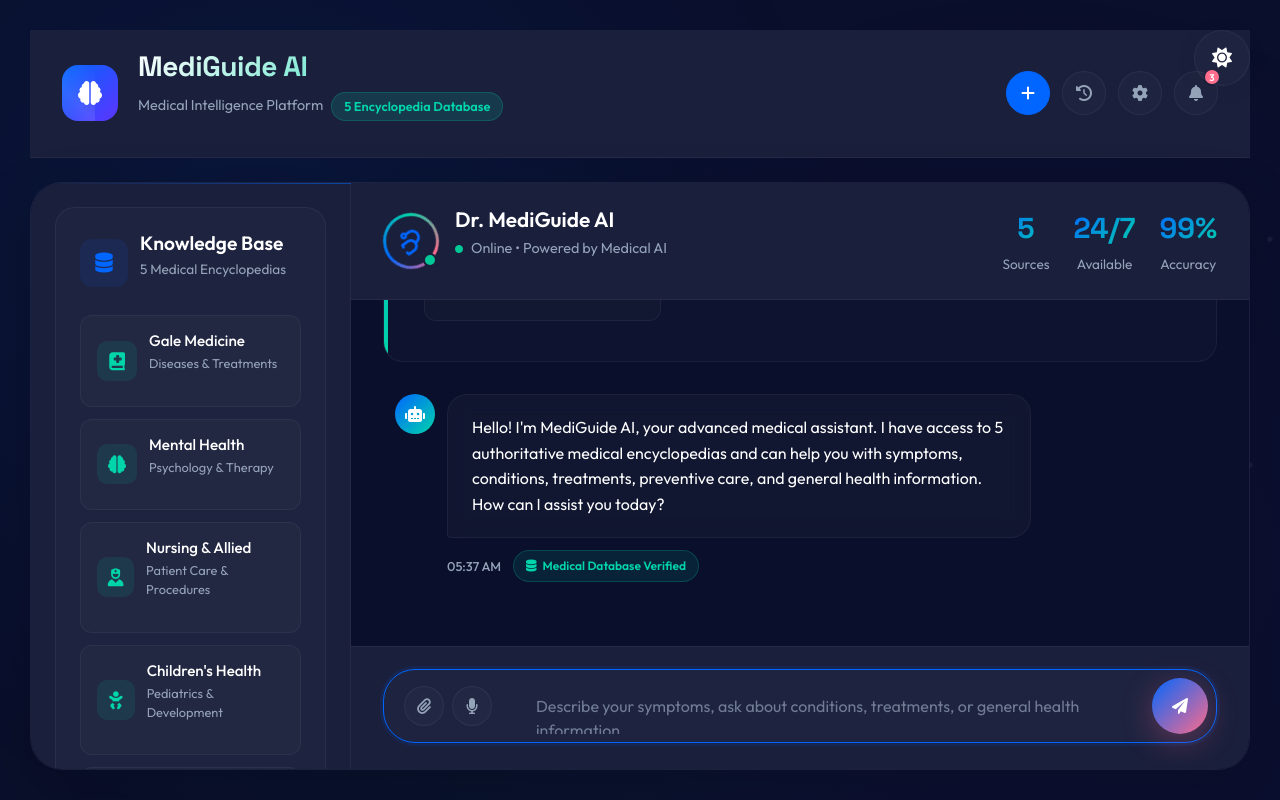
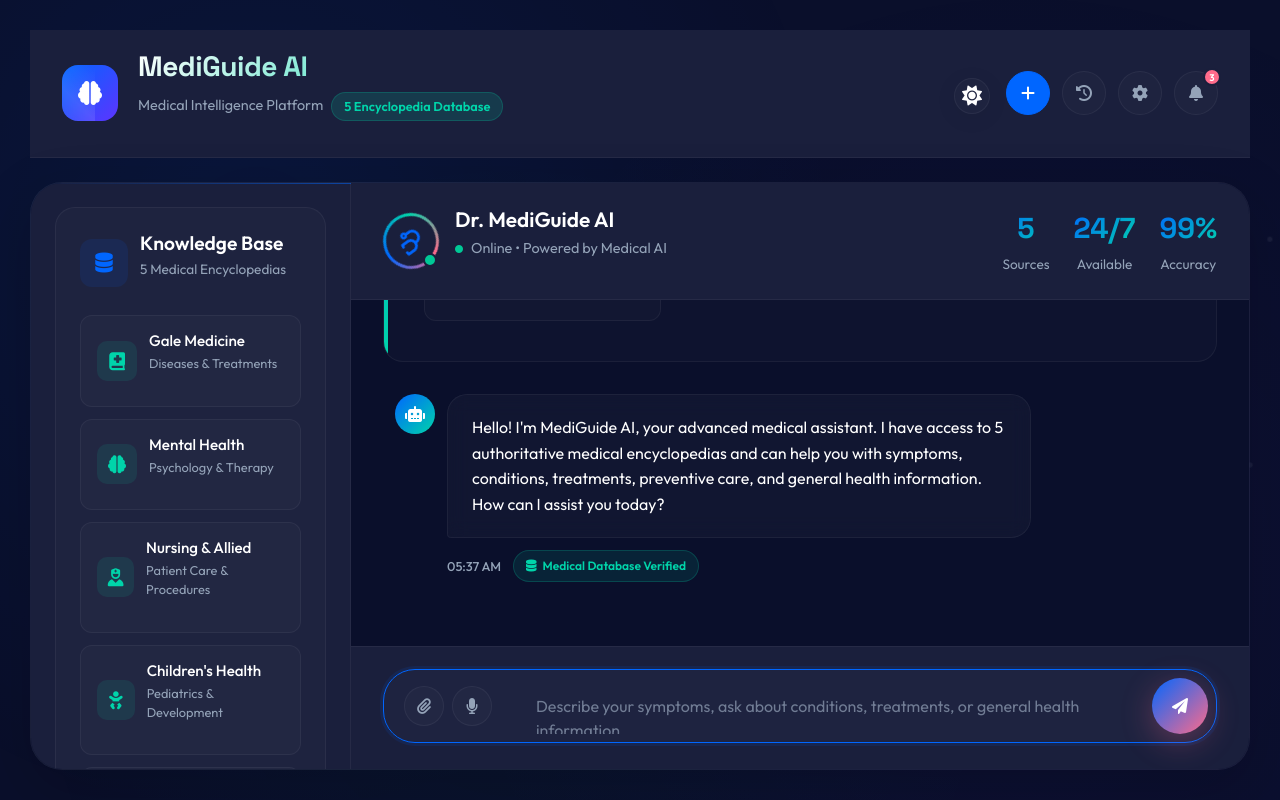
Before and after one commit to RizAhd/Medi-Guide-Chat-Bot, a Flask app: page / in a window 1280 px wide. Run offline with Flask 3, Linux system fonts and the light colour scheme; some libraries are stand-ins or nearby versions.

Commit message:
'Web Design Changes'

```diff
--- a/static/style.css
+++ b/static/style.css
@@ -134,14 +134,14 @@
         /* Theme Toggle */
         .theme-toggle-container {
             position: fixed;
-            top: 30px;
-            right: 30px;
+            top: 78px;
+            right: 290px;
             z-index: 1000;
         }
 
         .theme-toggle {
-            width: 56px;
-            height: 56px;
+            width: 36px;
+            height: 36px;
             background: var(--card-bg);
             border: 1px solid var(--border-color);
             border-radius: var(--radius-full);
```
